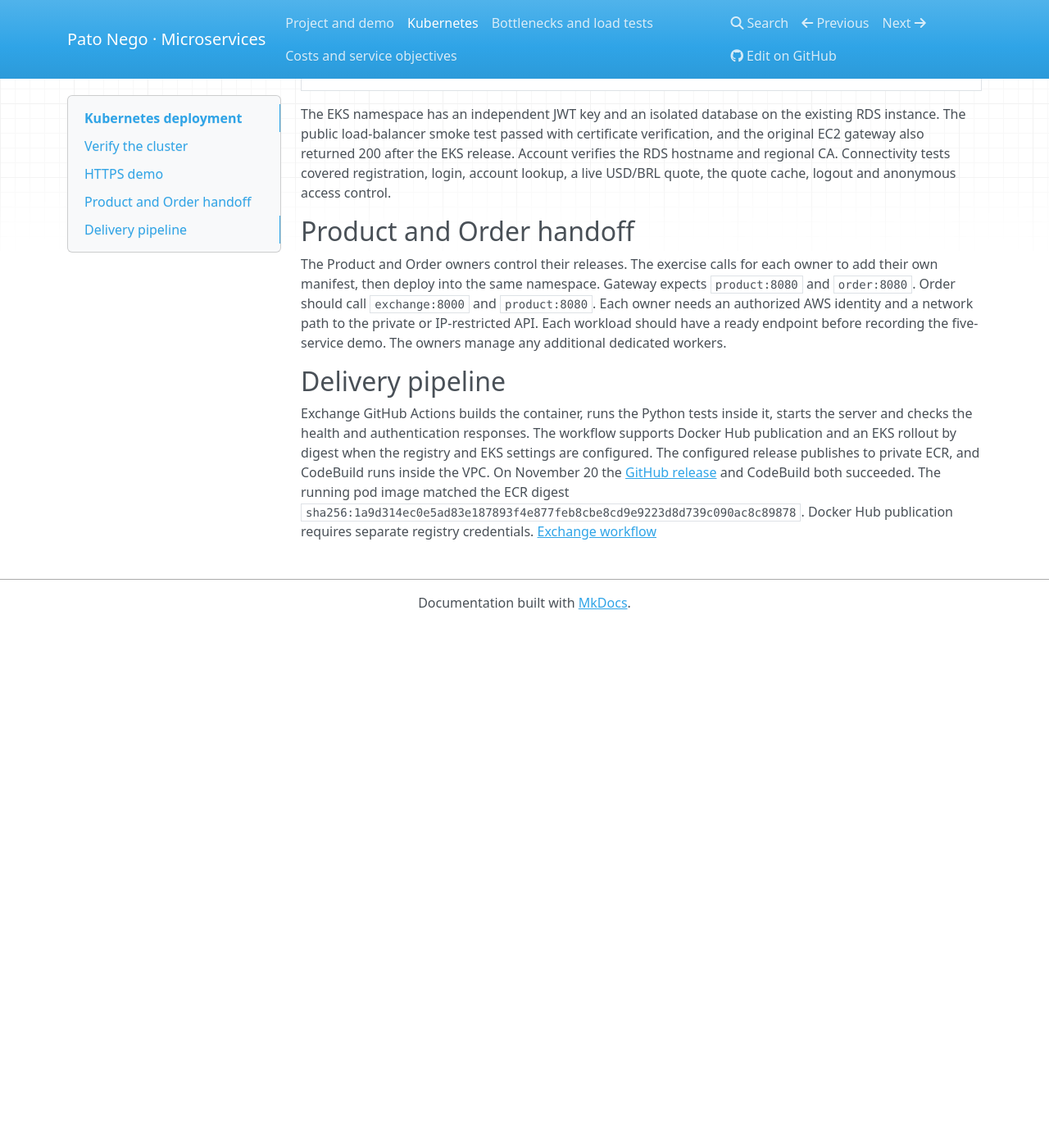
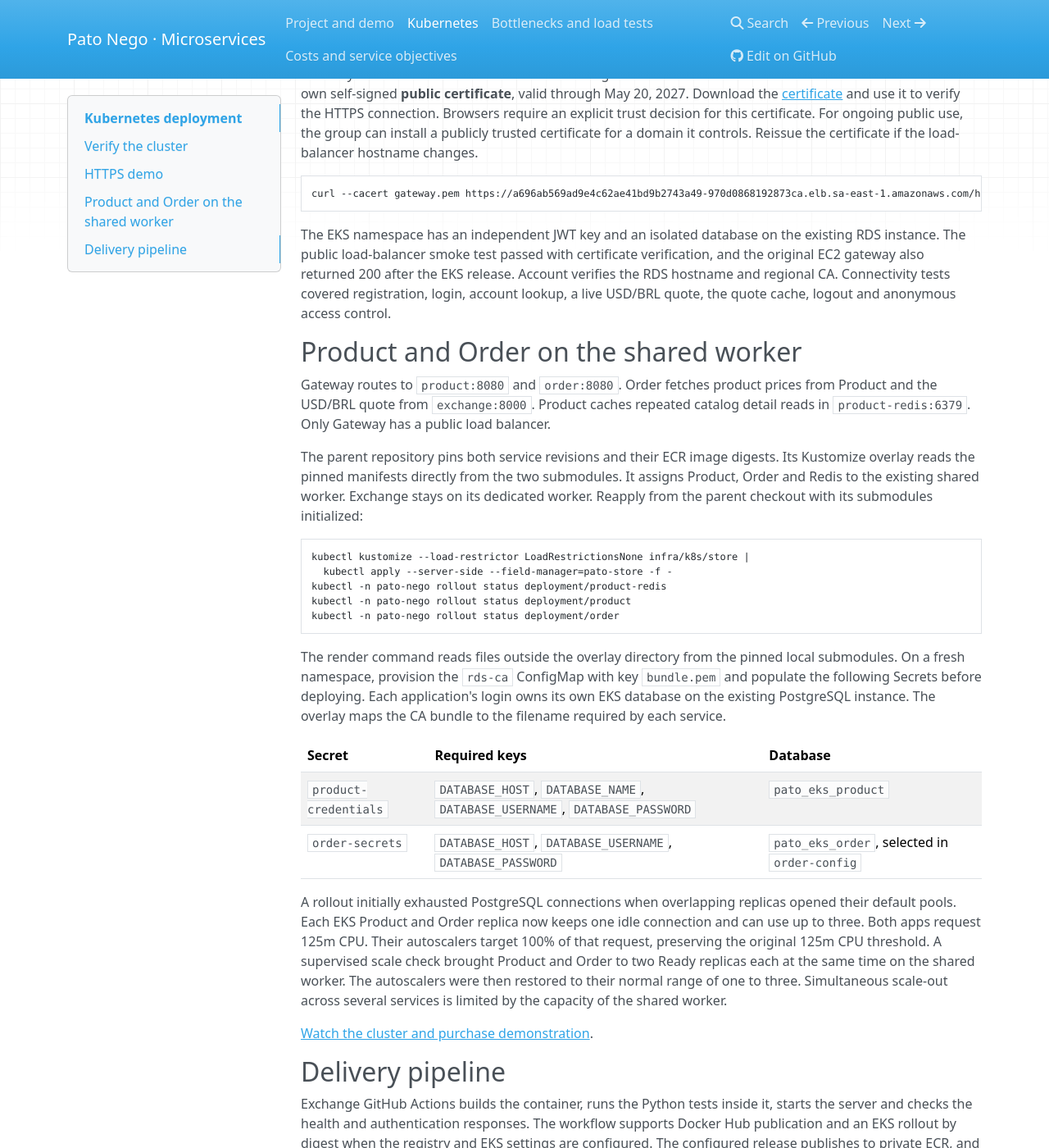
Before and after one commit to pato-nego/nego-pato, an MkDocs documentation site: the page built from docs/kubernetes.md, in a window 1280 px wide and 1400 px high, scrolled down 1131 px. Shown: the whole window at 82% size. Built offline with MkDocs 1.6.1, drawn with Linux system fonts in a browser that asks for light colours; nearby versions of some CDN libraries; before the commit the page ends 1894 px from its top, so only the background shows below that; some of the changed text lies outside the part shown.

Commit message:
docs: publish the six-service EKS purchase demonstration

````diff
--- a/docs/kubernetes.md
+++ b/docs/kubernetes.md
@@ -8,8 +8,11 @@ The Pato Nego EKS cluster uses sa-east-1. The CloudFormation stack creates a man
 | Auth | auth, HTTP 8080 | JWT signing Secret and token lifetime |
 | Account | account, HTTP 8080 | Dedicated database credentials and regional RDS CA |
 | Exchange | exchange, HTTP 8000 | PTAX timeout and cache durations |
+| Product | product, HTTP 8080 | Product database credentials, RDS CA and Redis address |
+| Order | order, HTTP 8080 | Order database credentials, RDS CA and Product/Exchange addresses |
+| Redis | product-redis, TCP 6379 | In-memory Product detail cache |
 
-Each service has its own setup file at `api/<repo>/k8s/k8s.yaml`. Account, Auth and Gateway consume Secrets whose values are provisioned directly in the namespace. Exchange consumes public Bacen data and uses the authenticated account ID forwarded by Gateway. Internal calls resolve services by their Kubernetes DNS names. Exchange runs on the node labeled `workload=exchange`.
+Each service keeps its Kubernetes resources in its own repository’s `k8s/` directory. Order splits its Deployment, Service and autoscaler into three files. Account, Auth and Gateway consume Secrets whose values are provisioned directly in the namespace. Exchange consumes public Bacen data and uses the authenticated account ID forwarded by Gateway. Internal calls resolve services by their Kubernetes DNS names. Exchange runs on the node labeled `workload=exchange`.
 
 ## Verify the cluster
 
@@ -36,9 +39,30 @@ curl --cacert gateway.pem https://a696ab569ad9e4c62ae41bd9b2743a49-970d086819287
 
 The EKS namespace has an independent JWT key and an isolated database on the existing RDS instance. The public load-balancer smoke test passed with certificate verification, and the original EC2 gateway also returned 200 after the EKS release. Account verifies the RDS hostname and regional CA. Connectivity tests covered registration, login, account lookup, a live USD/BRL quote, the quote cache, logout and anonymous access control.
 
-## Product and Order handoff
+## Product and Order on the shared worker
 
-The Product and Order owners control their releases. The exercise calls for each owner to add their own manifest, then deploy into the same namespace. Gateway expects `product:8080` and `order:8080`. Order should call `exchange:8000` and `product:8080`. Each owner needs an authorized AWS identity and a network path to the private or IP-restricted API. Each workload should have a ready endpoint before recording the five-service demo. The owners manage any additional dedicated workers.
+Gateway routes to `product:8080` and `order:8080`. Order fetches product prices from Product and the USD/BRL quote from `exchange:8000`. Product caches repeated catalog detail reads in `product-redis:6379`. Only Gateway has a public load balancer.
+
+The parent repository pins both service revisions and their ECR image digests. Its Kustomize overlay reads the pinned manifests directly from the two submodules. It assigns Product, Order and Redis to the existing shared worker. Exchange stays on its dedicated worker. Reapply from the parent checkout with its submodules initialized:
+
+```sh
+kubectl kustomize --load-restrictor LoadRestrictionsNone infra/k8s/store |
+  kubectl apply --server-side --field-manager=pato-store -f -
+kubectl -n pato-nego rollout status deployment/product-redis
+kubectl -n pato-nego rollout status deployment/product
+kubectl -n pato-nego rollout status deployment/order
+```
+
+The render command reads files outside the overlay directory from the pinned local submodules. On a fresh namespace, provision the `rds-ca` ConfigMap with key `bundle.pem` and populate the following Secrets before deploying. Each application's login owns its own EKS database on the existing PostgreSQL instance. The overlay maps the CA bundle to the filename required by each service.
+
+| Secret | Required keys | Database |
+| --- | --- | --- |
+| `product-credentials` | `DATABASE_HOST`, `DATABASE_NAME`, `DATABASE_USERNAME`, `DATABASE_PASSWORD` | `pato_eks_product` |
+| `order-secrets` | `DATABASE_HOST`, `DATABASE_USERNAME`, `DATABASE_PASSWORD` | `pato_eks_order`, selected in `order-config` |
+
+A rollout initially exhausted PostgreSQL connections when overlapping replicas opened their default pools. Each EKS Product and Order replica now keeps one idle connection and can use up to three. Both apps request 125m CPU. Their autoscalers target 100% of that request, preserving the original 125m CPU threshold. A supervised scale check brought Product and Order to two Ready replicas each at the same time on the shared worker. The autoscalers were then restored to their normal range of one to three. Simultaneous scale-out across several services is limited by the capacity of the shared worker.
+
+[Watch the cluster and purchase demonstration](evidence/eks-purchase.webm).
 
 ## Delivery pipeline
 
````
Also changed, not shown: docs/index.md (+4 -2 lines), 1 other file.
